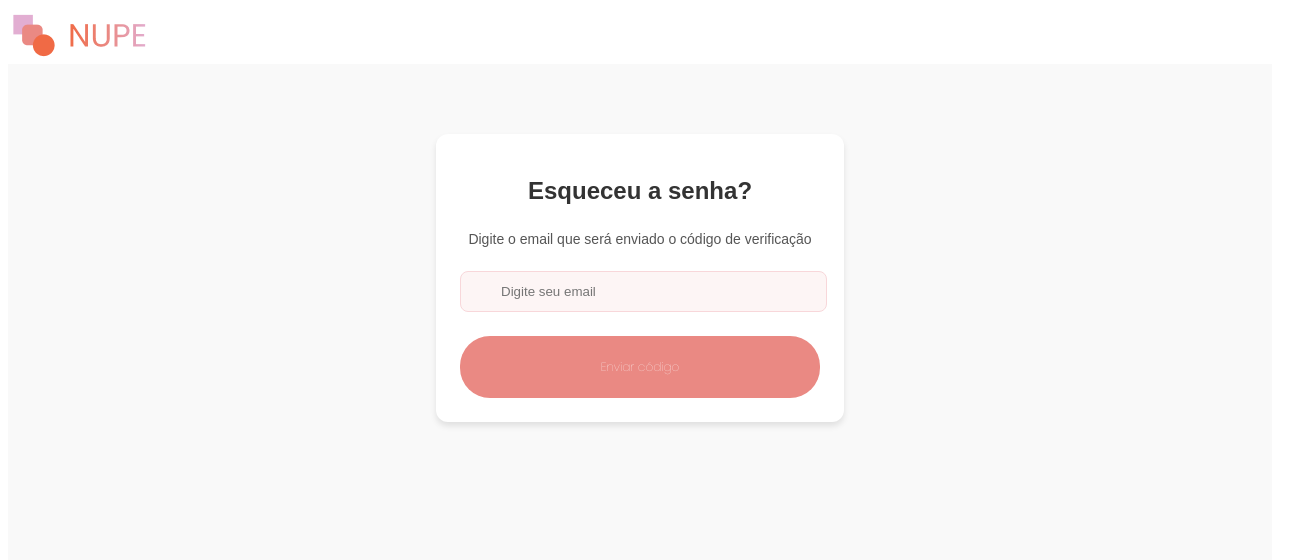
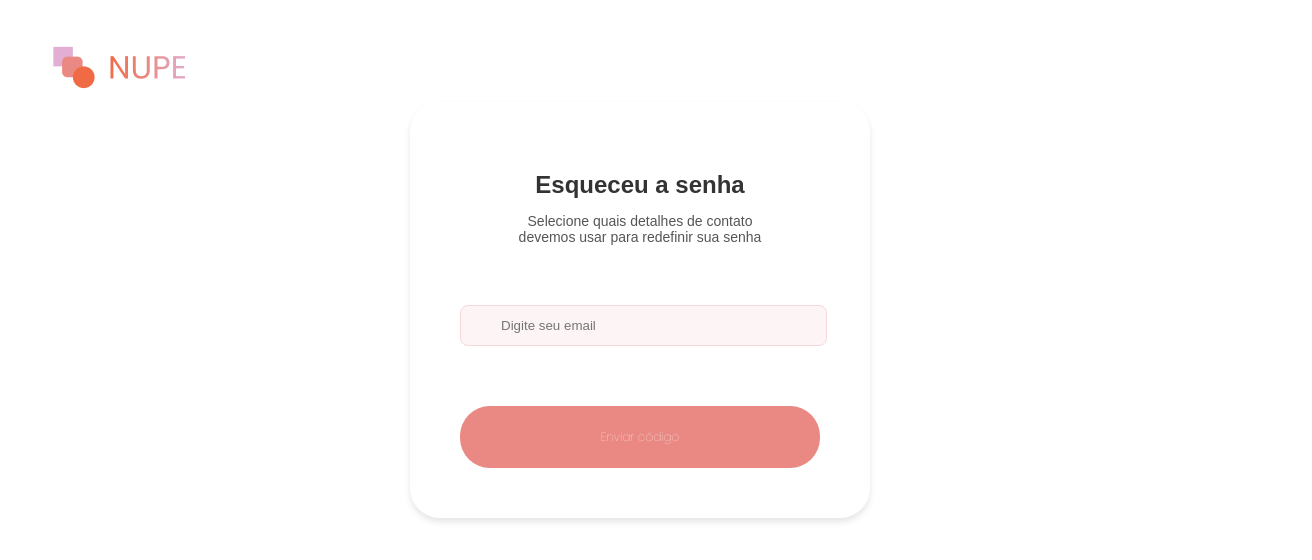
Before and after one commit to EvelyncAraujo/CodeSquad, a Vue app: page /esquecer in a window 1280 px wide. Shown: the top 560 px of the page, 1312 px wide, since content can reach past the window. Built offline with nearby package versions, Linux system fonts and the light colour scheme; what mdi-vue would draw is missing.

Commit message:
Alterações na fidelidade da pag de esquecer

```diff
--- a/dev-dist/sw.js
+++ b/dev-dist/sw.js
@@ -82,7 +82,7 @@ define(['./workbox-54d0af47'], (function (workbox) { 'use strict';
     "revision": "3ca0b8505b4bec776b69afdba2768812"
   }, {
     "url": "index.html",
-    "revision": "0.8u4phg5qlco"
+    "revision": "0.4gjmkdjb4lg"
   }], {});
   workbox.cleanupOutdatedCaches();
   workbox.registerRoute(new workbox.NavigationRoute(workbox.createHandlerBoundToURL("index.html"), {
--- a/src/components/HeaderComponent.vue
+++ b/src/components/HeaderComponent.vue
@@ -13,5 +13,7 @@
   width: 100%;
   height: 7vh;
   z-index: 10;
+  margin-top: 40px ;
+  margin-left: 40px;
 }
 </style>
--- a/src/views/EsqueceuSenhaView.vue
+++ b/src/views/EsqueceuSenhaView.vue
@@ -21,8 +21,9 @@ function enviarCodigo() {
 <template>
   <div class="container">
     <div class="card">
-      <h2>Esqueceu a senha?</h2>
-      <p>Digite o email que será enviado o código de verificação</p>
+      <h2>Esqueceu a senha</h2>
+      <p>Selecione quais detalhes de contato <br>
+        devemos usar para redefinir sua senha </p>
       <div class="input-container">
         <input class="option" placeholder="Digite seu email"></input>
 
@@ -43,7 +44,7 @@ function enviarCodigo() {
   display: flex;
   justify-content: center;
   align-items: center;
-  background-color: #f9f9f9;
+  background-color: #ffffff;
 }
 
 .card {
@@ -51,9 +52,9 @@ function enviarCodigo() {
   width: 100%;
   max-width: 360px;
   background-color: #fff;
-  border-radius: 12px;
+  border-radius: 30px;
   box-shadow: 0 4px 6px rgba(0, 0, 0, 0.1);
-  padding: 24px;
+  padding: 50px;
   text-align: center;
   display: flex;
   flex-direction: column;
@@ -63,13 +64,13 @@ function enviarCodigo() {
 h2 {
   font-size: 24px;
   color: #333;
-  margin-bottom: 12px;
+  margin-bottom: 0px;
 }
 
 p {
   font-size: 14px;
   color: #555;
-  margin-bottom: 24px;
+  margin-bottom: 60px;
 }
 
 .option {
@@ -79,7 +80,7 @@ p {
   border: 1px solid #f8d7da;
   border-radius: 8px;
   padding: 12px;
-  margin-bottom: 24px;
+  margin-bottom: 60px;
   width: 87%;
   padding-left: 40px;
 
--- a/src/views/loginPageView.vue
+++ b/src/views/loginPageView.vue
@@ -103,12 +103,16 @@ h2 {
   color: #333;
   margin-bottom: 12px;
   font-family: Arial, Helvetica, sans-serif;
+  margin-left: 20px;
+
 }
 
 p {
   font-size: 14px;
   color: #555;
-  margin-bottom: 24px;
+  margin-bottom: 80px;
+  margin-left: 20px;
+
 }
 
 /* Container principal */
@@ -118,12 +122,13 @@ p {
   font-family: Arial, sans-serif;
   width: 70%;
   color: #333;
+  margin-bottom: 300px;
 }
 
 /* Grupo de inputs */
 .input-group {
   max-width: 70%;
-  margin-bottom: 20px;
+  margin-bottom: 30px;
   border-radius: 50px;
 }
 
@@ -133,6 +138,7 @@ label {
   margin-bottom: 8px;
   font-weight: bold;
   font-size: 14px;
+  margin-left: 15px;
 }
 
 /* Wrapper do input com ícones */
@@ -144,7 +150,7 @@ label {
 
 input {
   width: 100%;
-  padding: 10px;
+  padding: 20px;
   border: 2px solid #000;
   border-radius: 10px;
   font-size: 14px;
@@ -160,8 +166,8 @@ input:focus {
   color: rgb(149, 218, 116);
   background: none;
   position: absolute;
-  right: 12px;
-  bottom: 8px;
+  right: 18px;
+  bottom: 16px;
   font-size: 16px;
   cursor: pointer;
 }
@@ -174,7 +180,7 @@ input:focus {
   right: 12px;
   font-size: 16px;
   cursor: pointer;
-  color: #666;
+  color: #000000;
 }
 
 /* Estilo do link "Esqueceu sua senha?" */
@@ -183,7 +189,10 @@ input:focus {
   margin-top: 8px;
   font-size: 12px;
   text-decoration: none;
-  color: #007bff;
+  color: #070707;
+  margin-left: 316px;
+  margin-bottom: 30px;
+
 }
 
 .forgot-password:hover {
@@ -192,13 +201,13 @@ input:focus {
 
 /* Botão de login */
 .login-button {
-  background-color: #ff6b6b;
+  background-color: #EA8983;
   color: white;
   justify-content: center;
   align-items: center;
-  padding: 15px 30px;
+  padding: 20px 205px;
   border: none;
-  border-radius: 25px;
+  border-radius: 30px;
   font-size: 16px;
   font-weight: bold;
   cursor: pointer;
@@ -261,6 +270,7 @@ input:focus {
   display: flex;
   justify-content: center;
   align-items: center;
+  margin-bottom: 200px;
 }
 
 .img2 {
```
